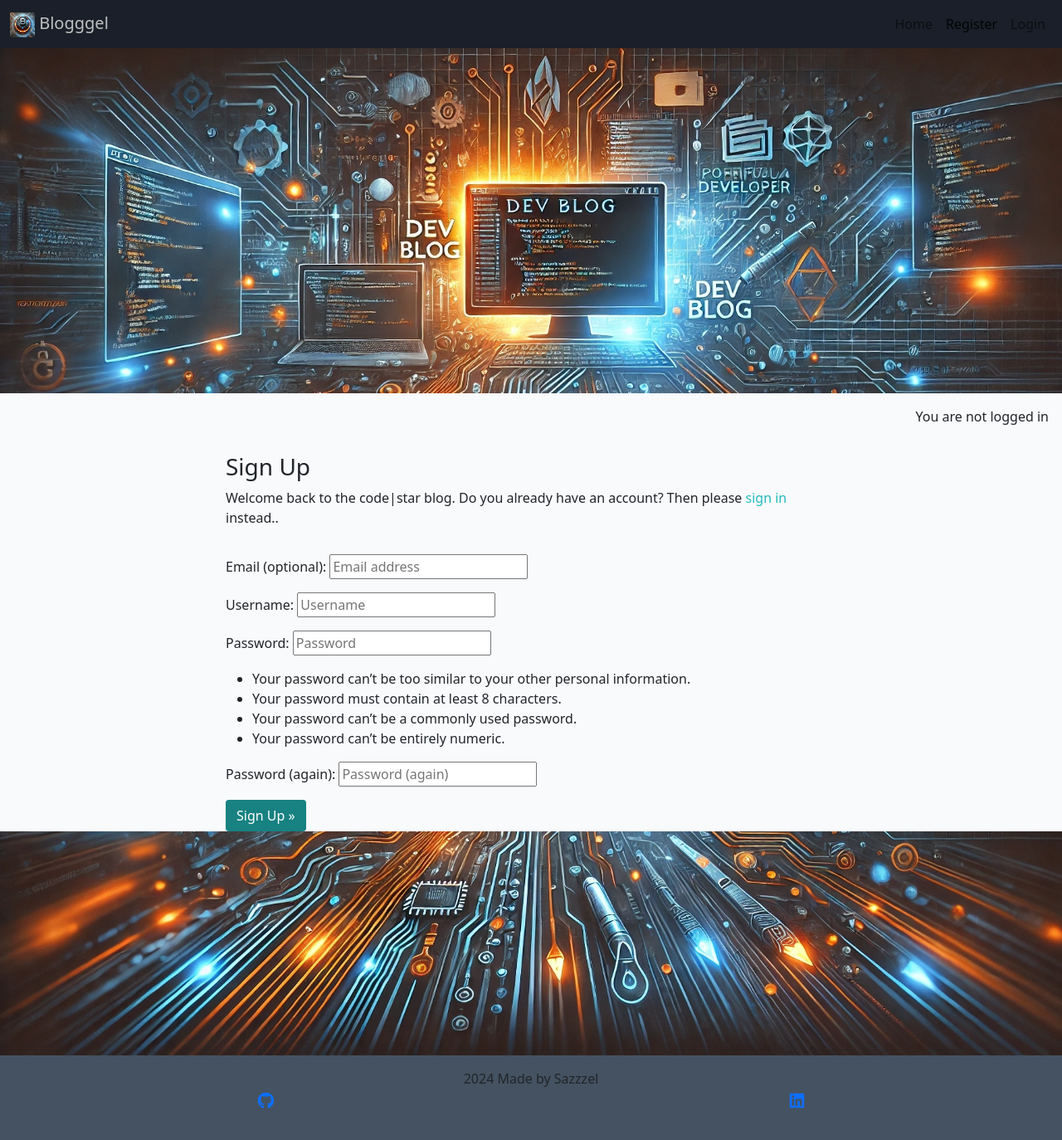
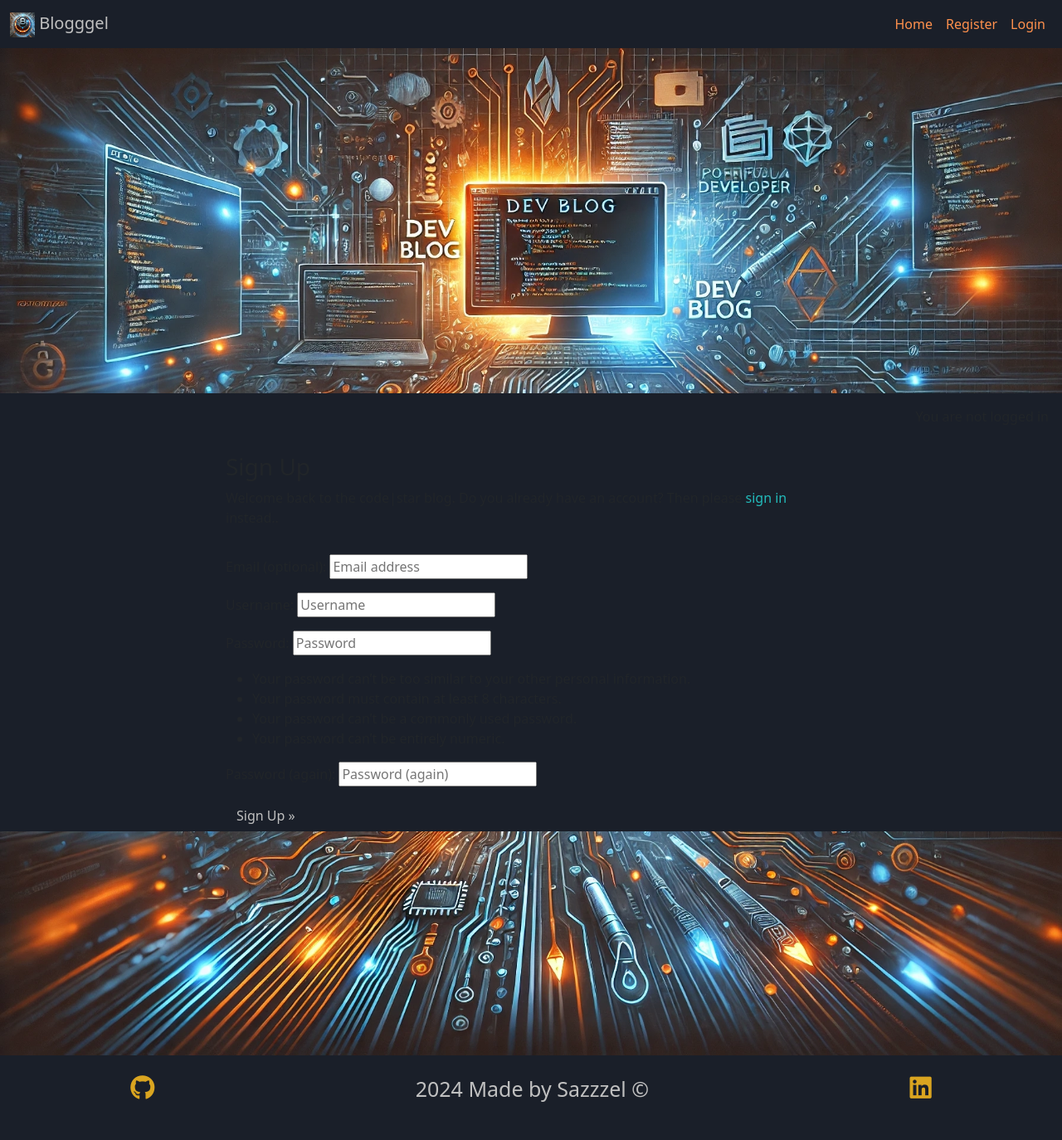
Before and after one commit to Sazzzel/Blogggel, a Django app: page /accounts/signup/ in a window 1280 px wide. Shown: the whole page at 83% size. After the commit the page ends 1328 px from the top, so only its background shows below. Run offline with Django 4.2, Linux system fonts and the light colour scheme; some libraries are stand-ins or nearby versions.

Commit message:
Add: favicons

```diff
--- a/static/css/style.css
+++ b/static/css/style.css
@@ -12,21 +12,40 @@ body {
     background-color: #1A1F29;
 }
 .brand-text{
-    padding-right: 20px;
     color: silver;
 }
-.nav-text{
-    color: silver;
-
-    :hover{
-        color: pink;
-    }
+.nav-link{
+    color: #FF914D !important; /* Soft Orange from the palette */
+    transition: color 0.3s ease; /* Smooth transition for hover effect */
+}
+.nav-link:hover {
+    color: pink !important; /* Pink color on hover */
+}
+.nav-link:active {
+    color: #3DA6FF; /* Electric Blue for the active link */
+    text-decoration: underline; /* Underline for active link */
+    font-weight: bold; /* Optional, makes it stand out more */
 }
 .dark-bg {
-    background-color: #445261;
+    background-color: #1A1F29;
+}
+.foot-text{
+    color: silver;
+    font-size: 25px;
+}
+.foot-links{
+    color: goldenrod !important;
+    font-size: 30px;
+    margin-bottom: 6px;
+}
+footer p{
+    margin: 0;
 }
 .main-bg {
-    background-color: #F9FAFC;
+    background-color: #1A1F29;
+}
+.py-3{
+    padding-bottom: 0;
 }
 .card {
     border: none;
@@ -99,8 +118,7 @@ body {
 }
 .btn-signup,
 .btn-edit {
-    background-color: #188181;
-    color: #fff;
+    color: silver;
 }
 .btn-signup:hover,
 .btn-signup:active {
--- a/templates/base.html
+++ b/templates/base.html
@@ -21,6 +21,11 @@
    <!-- Custom CSS-->
    <link rel="stylesheet" href="{% static 'css/style.css' %}">
 
+   <!-- Add Favicon -->
+   <link rel="apple-touch-icon" sizes="180x180" href="{% static 'images/favicon/favicon-180x180.png' %}" >
+   <link rel="icon" type="image/png" sizes="32x32" href="{% static 'images/favicon/favicon-32x32.png' %}">
+   <link rel="icon" type="image/png" sizes="16x16" href="{% static 'images/favicon/favicon-16x16.png' %}">
+
 </head>
 
 <body class="d-flex flex-column h-100 main-bg">
@@ -38,25 +43,24 @@
               aria-label="Toggle navigation">
               <span class="navbar-toggler-icon"></span>
             </button>
-
             <div class="collapse navbar-collapse" id="navbarText">
                 <ul class="navbar-nav ms-auto mb-2 mb-lg-0">
                     <li class="nav-item ">
-                        <a class="nav-link nav-text {% if request.path == home_url %}active{% endif %}" aria-current="page"
+                        <a class="nav-link" {% if request.path == home_url %}active{% endif %}" aria-current="page"
                             href="{% url 'home' %}">Home</a>
                     </li>
                     {% if user.is_authenticated %}
                     <li class="nav-item">
-                        <a class="nav-link {% if request.path == logout_url %}active{% endif %}" aria-current="page"
+                        <a class="nav-link" {% if request.path == logout_url %}active{% endif %}" aria-current="page"
                             href="{% url 'account_logout' %}">Logout</a>
                     </li>
                     {% else %}
                     <li class="nav-item">
-                        <a class="nav-link {% if request.path == signup_url %}active{% endif %}" aria-current="page"
+                        <a class="nav-link" {% if request.path == signup_url %}active{% endif %}" aria-current="page"
                             href="{% url 'account_signup' %}">Register</a>
                     </li>
                     <li class="nav-item">
-                        <a class="nav-link {% if request.path == login_url %}active{% endif %}" aria-current="page"
+                        <a class="nav-link" {% if request.path == login_url %}active{% endif %}" aria-current="page"
                             href="{% url 'account_login' %}">Login</a>
                     </li>
                     {% endif %}
@@ -98,19 +102,21 @@
     <img loading="lazy" src="{% static 'images/HeroImageBottom.webp' %}" width="100%" class="img-fluid" alt="Circet board with components">
        <!-- Footer -->
        <footer class="footer mt-auto py-3 dark-bg">
-        <p class="m-0 text-center text-black">
-            {% block Copyright %}
-            2024 Made by Sazzzel
-            {% endblock Copyright %}
-        </p>
+
 
         <!-- Social -->
-        <p class="d-flex justify-content-around" style="font-size: 20px;">
+        <p class="d-flex justify-content-around foot-text align-items-center">
             <!-- GitHub -->
-            <a href="https://github.com/Sazzzel" target="_blank" rel="noopener"
+            <a class="foot-links" href="https://github.com/Sazzzel" target="_blank" rel="noopener"
             aria-label="Visit my GitHub profile page (opens in a new tab)"><i class="fa-brands fa-github"></i></a>
+
+
+            {% block Copyright %}
+            2024 Made by Sazzzel &copy;
+            {% endblock Copyright %}
+
             <!-- LinkedIn -->
-            <a href="https://www.linkedin.com/in/sarah-darlington-dev/" target="_blank" rel="noopener"
+            <a class="foot-links" href="https://www.linkedin.com/in/sarah-darlington-dev/" target="_blank" rel="noopener"
             aria-label="Visit my LinkedIn page (opens in a new tab)"><i class="fa-brands fa-linkedin"></i></a>
         </p>
     </footer>
```
Also changed, not shown: static/images/favicon/favicon-16x16.png (added), static/images/favicon/favicon-180x180.png (added), static/images/favicon/favicon-32x32.png (added).
